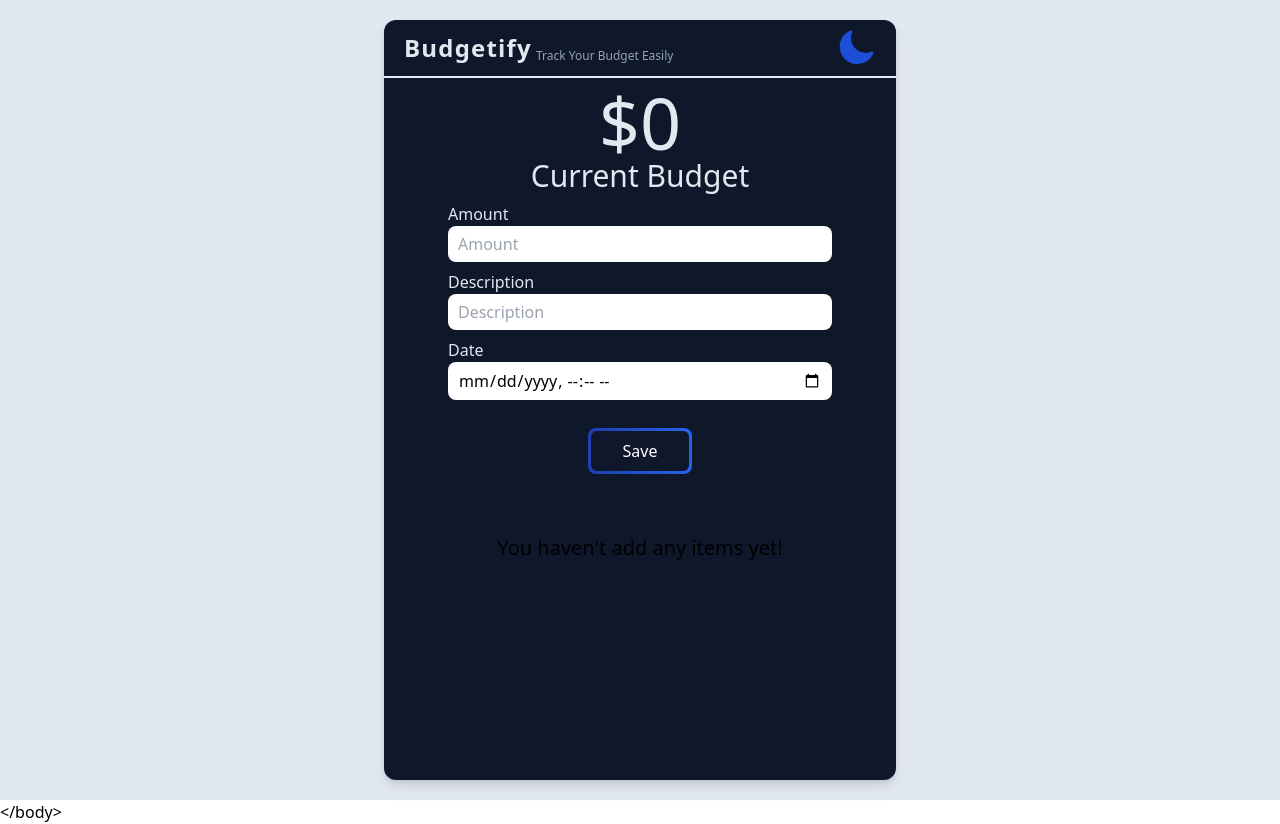
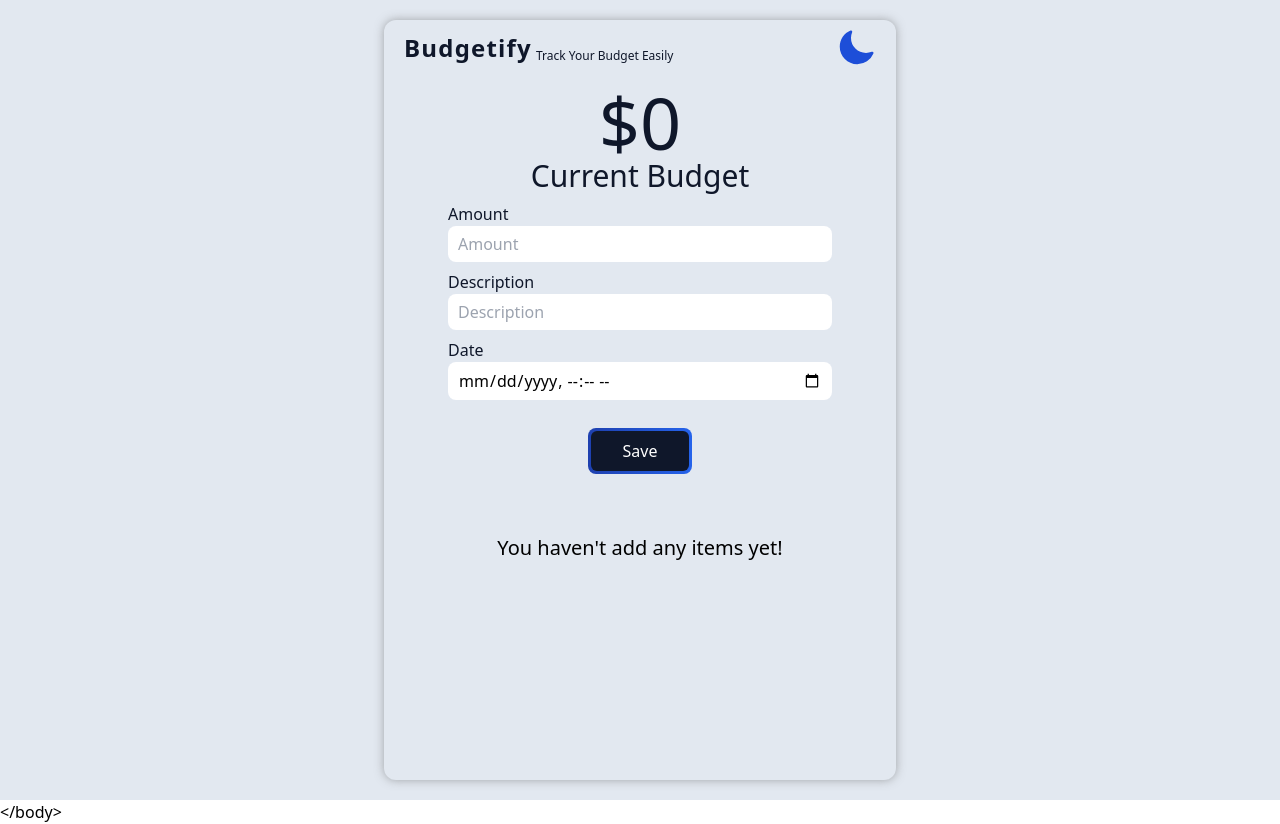
Before and after one commit to sefailyasoz95/budgetify-web, a React (Create React App) app: page / in a window 1280 px wide. Built offline with nearby package versions, Linux system fonts and the light colour scheme.

Commit message:
theme color combination change

```diff
--- a/src/Components/AnimatedCounter.tsx
+++ b/src/Components/AnimatedCounter.tsx
@@ -42,7 +42,7 @@ const AnimatedCounter = ({ to, animationOptions }: Props) => {
 		};
 	}, [ref, inView, to]);
 
-	return <span ref={ref} />;
+	return <span className='text-colors' ref={ref} />;
 };
 
 export default AnimatedCounter;
--- a/src/Components/Form.tsx
+++ b/src/Components/Form.tsx
@@ -39,7 +39,7 @@ const Form = (props: Props) => {
 					type='number'
 					placeholder='Amount'
 					{...register("amount", { required: true })}
-					className={`input-classes ${errors.amount ? "border-red-600 animate-shake" : "border-transparent"}`}
+					className={`input-classes border-2 ${errors.amount ? "border-red-600 animate-shake" : "border-transparent"}`}
 				/>
 			</div>
 			<div className='input-group'>
@@ -51,7 +51,9 @@ const Form = (props: Props) => {
 					type='text'
 					placeholder='Description'
 					{...register("description", { required: true })}
-					className={`input-classes ${errors.description ? "border-red-600 animate-shake" : "border-transparent"}`}
+					className={`input-classes border-2 ${
+						errors.description ? "border-red-600 animate-shake" : "border-transparent"
+					}`}
 				/>
 			</div>
 			<div className='input-group'>
@@ -63,7 +65,7 @@ const Form = (props: Props) => {
 					type='datetime-local'
 					placeholder='Date'
 					{...register("date", { required: true })}
-					className={`input-classes ${errors.date ? "border-red-600 animate-shake" : "border-transparent"}`}
+					className={`input-classes border-2 ${errors.date ? "border-red-600 animate-shake" : "border-transparent"}`}
 				/>
 			</div>
 			<button className='p-[3px] mt-5 relative'>
--- a/src/Components/Header.tsx
+++ b/src/Components/Header.tsx
@@ -7,12 +7,8 @@ const Header = (props: Props) => {
 	return (
 		<div className='flex w-full items-center justify-between lg:px-5 px-3 lg:py-2 py-1 self-center border-b-2 dark:border-b-slate-900 border-b-slate-200'>
 			<div className='flex flex-col lg:flex-row lg:items-end lg:gap-x-1'>
-				<span className='dark:text-slate-900 text-slate-200 font-semibold lg:text-2xl text-xl tracking-wider'>
-					Budgetify
-				</span>
-				<small className='dark:text-slate-700 text-slate-400 text-xs tracking-normal font-medium'>
-					Track Your Budget Easily
-				</small>
+				<span className='text-colors font-semibold lg:text-2xl text-xl tracking-wider'>Budgetify</span>
+				<small className='text-colors text-xs tracking-normal font-medium'>Track Your Budget Easily</small>
 			</div>
 			<ThemeToggleButton />
 		</div>
--- a/src/Main.tsx
+++ b/src/Main.tsx
@@ -23,7 +23,7 @@ const Main: React.FC = () => {
 				ease: "easeInOut",
 				delay: 0.5,
 			}}
-			className='w-11/12 h-[95vh] no-scrollbar overflow-x-hidden flex flex-col md:w-3/5 xl:md:w-2/5 rounded-xl shadow-gray-700 dark:shadow-gray-500 drop-shadow-lg shadow-lg bg-colors-opposite'>
+			className='w-11/12 h-[95vh] no-scrollbar overflow-x-hidden flex flex-col md:w-3/5 xl:md:w-2/5 rounded-xl shadow-custom bg-colors-opposite'>
 			<Header />
 			<div className='flex flex-col w-full items-center justify-center my-2'>
 				<span className='lg:text-7xl text-5xl text-colors'>
--- a/src/index.css
+++ b/src/index.css
@@ -16,57 +16,19 @@ body * {
     scrollbar-width: none; /* Firefox */
   }
 }
-@keyframes rise-animation {
-  0% {
-    opacity: 0;
-    transform: translateY(-50px) translateX(-50px);
-  }
-  30% {
-    opacity: 0.5;
-    transform: translateY(-30px) translateX(-30px);
-  }
-  75% {
-    opacity: 0.7;
-    transform: translateY(-10px) translateX(-10px);
-  }
-  100% {
-    opacity: 1;
-    transform: translateY(0) translateX(0);
-  }
-}
-
-@keyframes down-animation {
-  from {
-    opacity: 1;
-    transform: translateY(0) translateX(0);
-  }
-
-  to {
-    opacity: 0;
-    transform: translateY(50px) translateX(50px);
-  }
-}
-
-.rise {
-  animation: rise-animation 500ms ease-in-out 200ms 1 forwards
-}
-
-.down {
-  animation: down-animation 500ms ease-in-out 1 forwards
-}
 
 .text-colors {
-  @apply dark:text-slate-900 text-slate-200
+  @apply dark:text-slate-200 text-slate-900
 }
 .bg-colors {
   @apply dark:bg-slate-900 bg-slate-200
 }
 .bg-colors-opposite {
-  @apply dark:bg-slate-200 bg-slate-900
+  @apply dark:bg-slate-900 bg-slate-200
 }
 
 .input-classes {
-  @apply dark:hover:shadow-input-dark hover:shadow-input focus:shadow-input dark:focus:shadow-input-dark transition-all duration-300 ease-in-out outline-none ring-0 px-2 py-1 rounded-lg border-2
+  @apply hover:border-blue-500 focus:border-blue-500 transition-all duration-300 ease-in-out outline-none ring-0 px-2 py-1 rounded-lg border-2
 }
 .input-group {
   @apply flex flex-col w-4/5 lg:w-3/4 mx-auto
--- a/tailwind.config.js
+++ b/tailwind.config.js
@@ -34,8 +34,7 @@ module.exports = {
 			},
 		},
 		boxShadow: {
-			"input-dark": "0px 0px 10px 0px rgba(95, 95, 95, 0.5);",
-			input: "0px 0px 10px 0px rgba(245,245,245,1);",
+			custom: "0px 0px 10px 0px rgba(95, 95, 95, 0.5);",
 		},
 	},
 	plugins: [],
```
